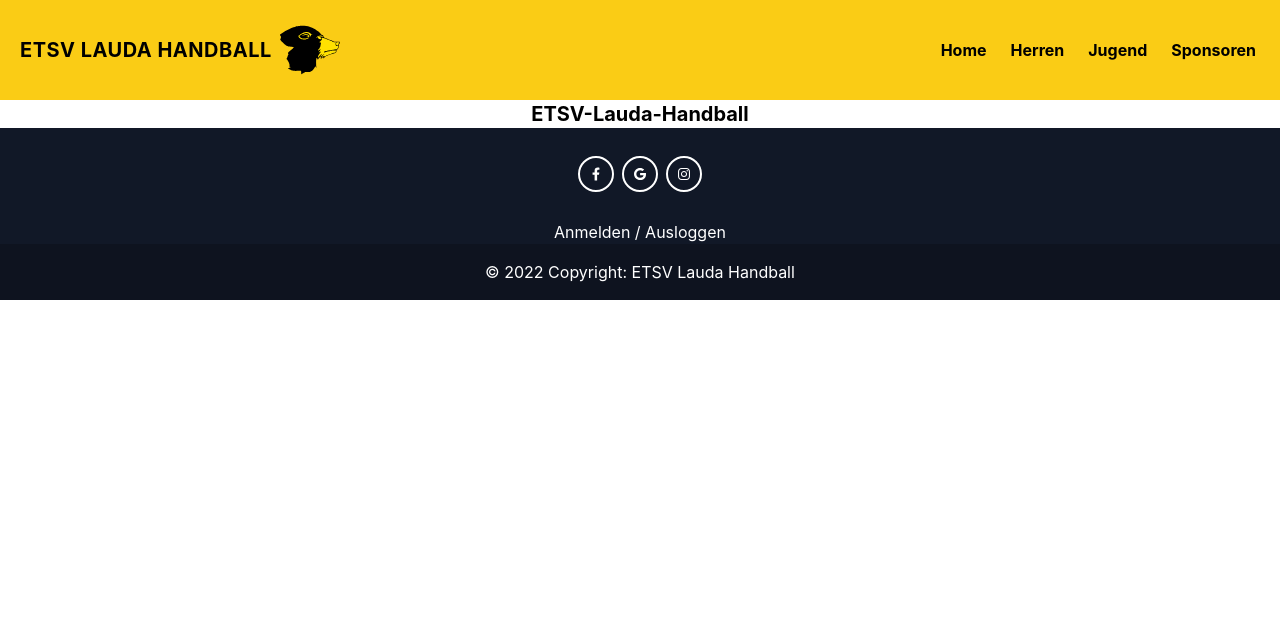
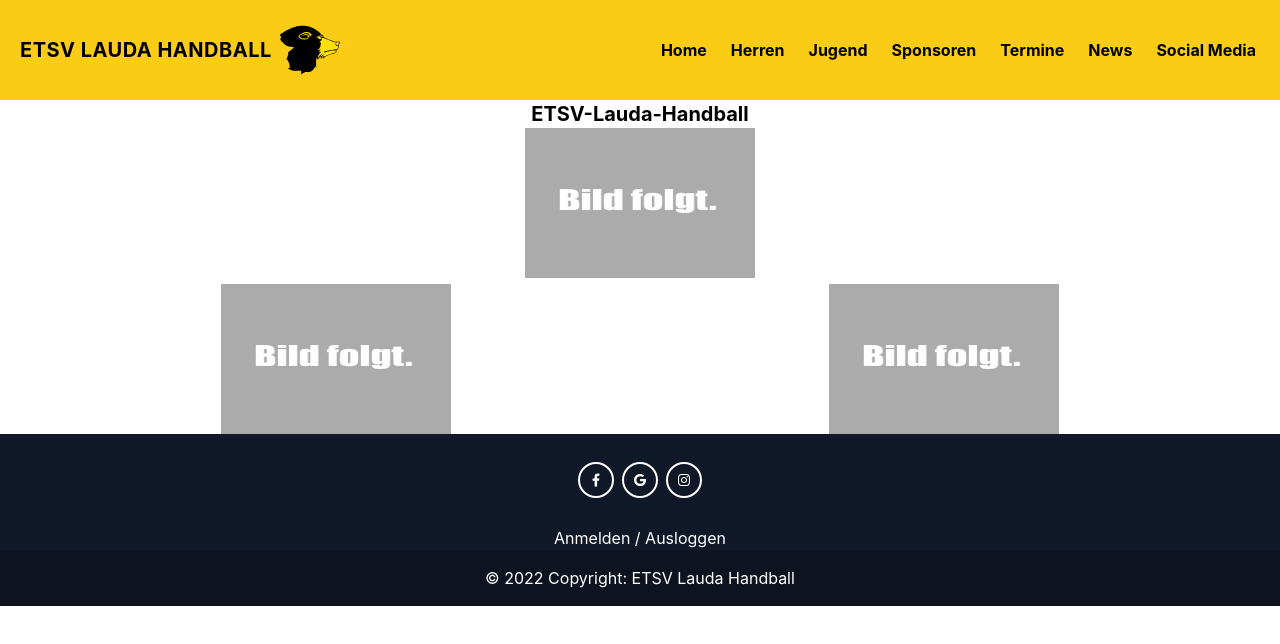
Before and after one commit to tobihintzsche/etsv-lauda-handball, a Next.js app: page / in a window 1280 px wide. Shown: the top 644 px of the page. Built offline with nearby package versions, Linux system fonts and the light colour scheme.

Commit message:
add functions

```diff
--- a/components/footer.tsx
+++ b/components/footer.tsx
@@ -75,11 +75,9 @@
             </div>
           </div>
 
-            {/* Hier kann man sich Anmelden und Ausloggen um Spielberichte oder Events hochzuladen
+          {/* Hier kann man sich Anmelden und Ausloggen um Spielberichte oder Events hochzuladen
                 Kann man wieder mit Auth0 oder sowas umsetzen, siehe frühere Projekte */}
-          <button >
-              Anmelden / Ausloggen
-          </button>
+          <button>Anmelden / Ausloggen</button>
 
           <div
             className="text-center p-4"
--- a/components/navbar.tsx
+++ b/components/navbar.tsx
@@ -70,6 +70,21 @@
                 Sponsoren
               </a>
             </Link>
+            <Link href="/termine">
+              <a className="lg:inline-flex lg:w-auto w-full px-3 py-2 rounded text-black font-bold items-center justify-center hover:bg-yellow-600 hover:text-black">
+                Termine
+              </a>
+            </Link>
+            <Link href="/News">
+              <a className="lg:inline-flex lg:w-auto w-full px-3 py-2 rounded text-black font-bold items-center justify-center hover:bg-yellow-600 hover:text-black">
+                News
+              </a>
+            </Link>
+            <Link href="/socialMedia">
+              <a className="lg:inline-flex lg:w-auto w-full px-3 py-2 rounded text-black font-bold items-center justify-center hover:bg-yellow-600 hover:text-black">
+                Social Media
+              </a>
+            </Link>
           </div>
         </div>
       </nav>
--- a/pages/herren.tsx
+++ b/pages/herren.tsx
@@ -1,7 +1,14 @@
 import React from 'react'
+import Image from 'next/image'
+import Platzhalter from '../images/Platzhalter.png'
 
 export default function herren() {
-  return <div className=''>
-    <h2 className="text-center text-xl  font-bold">Herren</h2>
+  return (
+    <div className="">
+      <h2 className="text-center text-xl  font-bold">Herren</h2>
+      <div>
+        <Image src={Platzhalter} height={150} width={230} alt="Headline" />
+      </div>
     </div>
+  )
 }
--- a/pages/index.tsx
+++ b/pages/index.tsx
@@ -3,6 +3,7 @@
 import styles from '../styles/Home.module.css'
 import Link from 'next/link'
 import Head from 'next/head'
+import Platzhalter from '../images/Platzhalter.png'
 
 const Home: NextPage = () => {
   return (
@@ -11,6 +12,25 @@
         <Link href="/firstTeam">
           <h2 className="text-center text-xl font-bold">ETSV-Lauda-Handball</h2>
         </Link>
+        <div className="flex justify-center flex-row">
+          <div >
+            <Image src={Platzhalter} height={150} width={230} alt="Headline" className='flex' />
+          </div>
+        </div>
+        <div className="flex flex-row">
+        <div className="basis-1/2 items-center align-center flex justify-center">
+            <Image src={Platzhalter} height={150} width={230} alt="Headline" className='flex'/>
+          </div>
+          <div className="basis-1/2 items-center align-center flex justify-center">
+            <Image
+              className="items-center flex"
+              src={Platzhalter}
+              height={150}
+              width={230}
+              alt="Headline"
+            />
+          </div>
+        </div>
       </main>
     </div>
   )
--- /dev/null
+++ b/pages/news.tsx
@@ -0,0 +1,5 @@
+import React from 'react'
+
+export default function news() {
+  return <h2 className="text-center text-xl font-bold">News</h2>
+}
--- /dev/null
+++ b/pages/socialMedia.tsx
@@ -0,0 +1,5 @@
+import React from 'react'
+
+export default function socialMedia() {
+  return <h2 className="text-center text-xl font-bold">Social Media</h2>
+}
--- /dev/null
+++ b/pages/termine.tsx
@@ -0,0 +1,5 @@
+import React from 'react'
+
+export default function termine() {
+  return <h2 className="text-center text-xl font-bold">Termine</h2>
+}
```
Also changed, not shown: images/Platzhalter.png (added).
